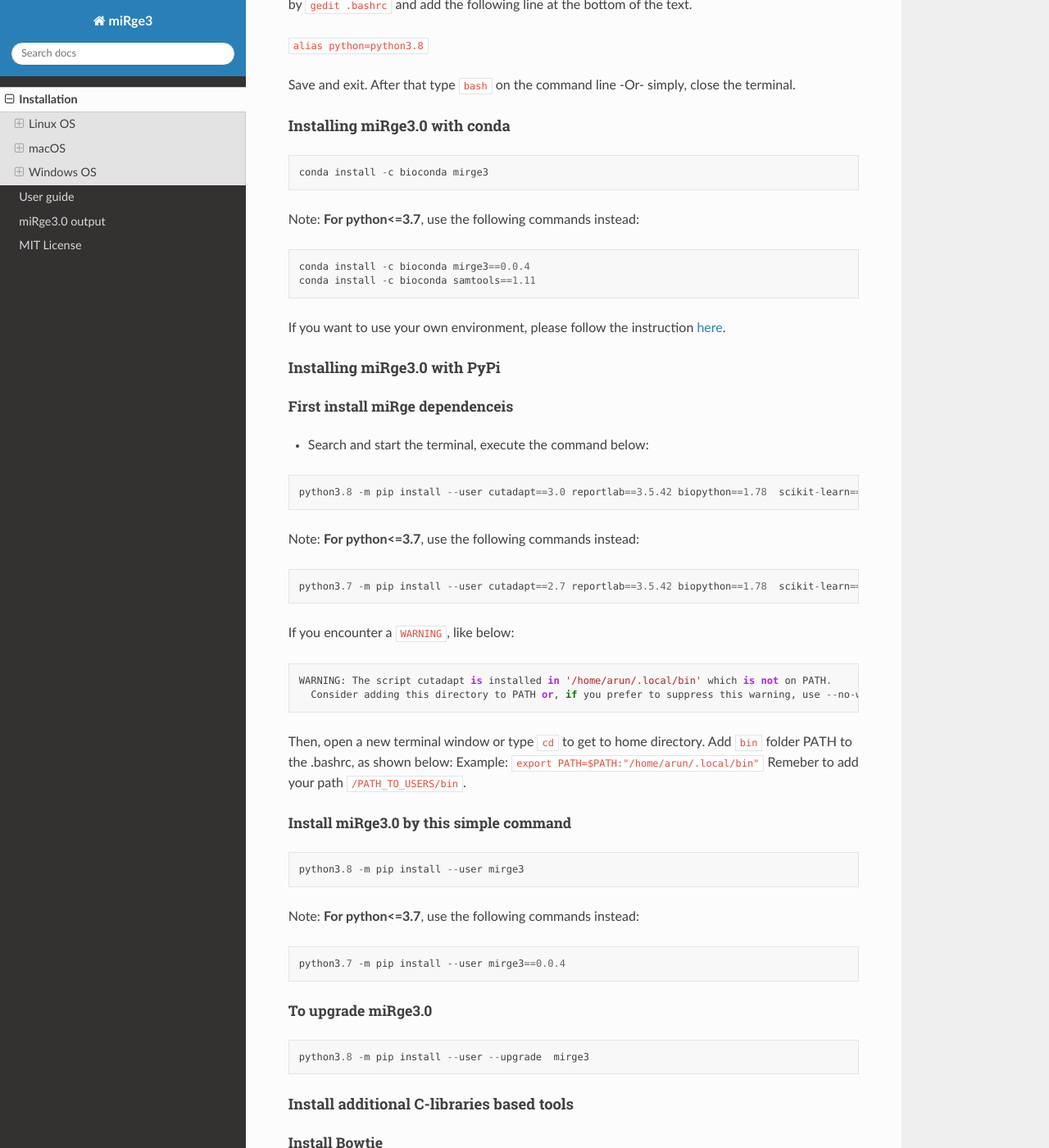
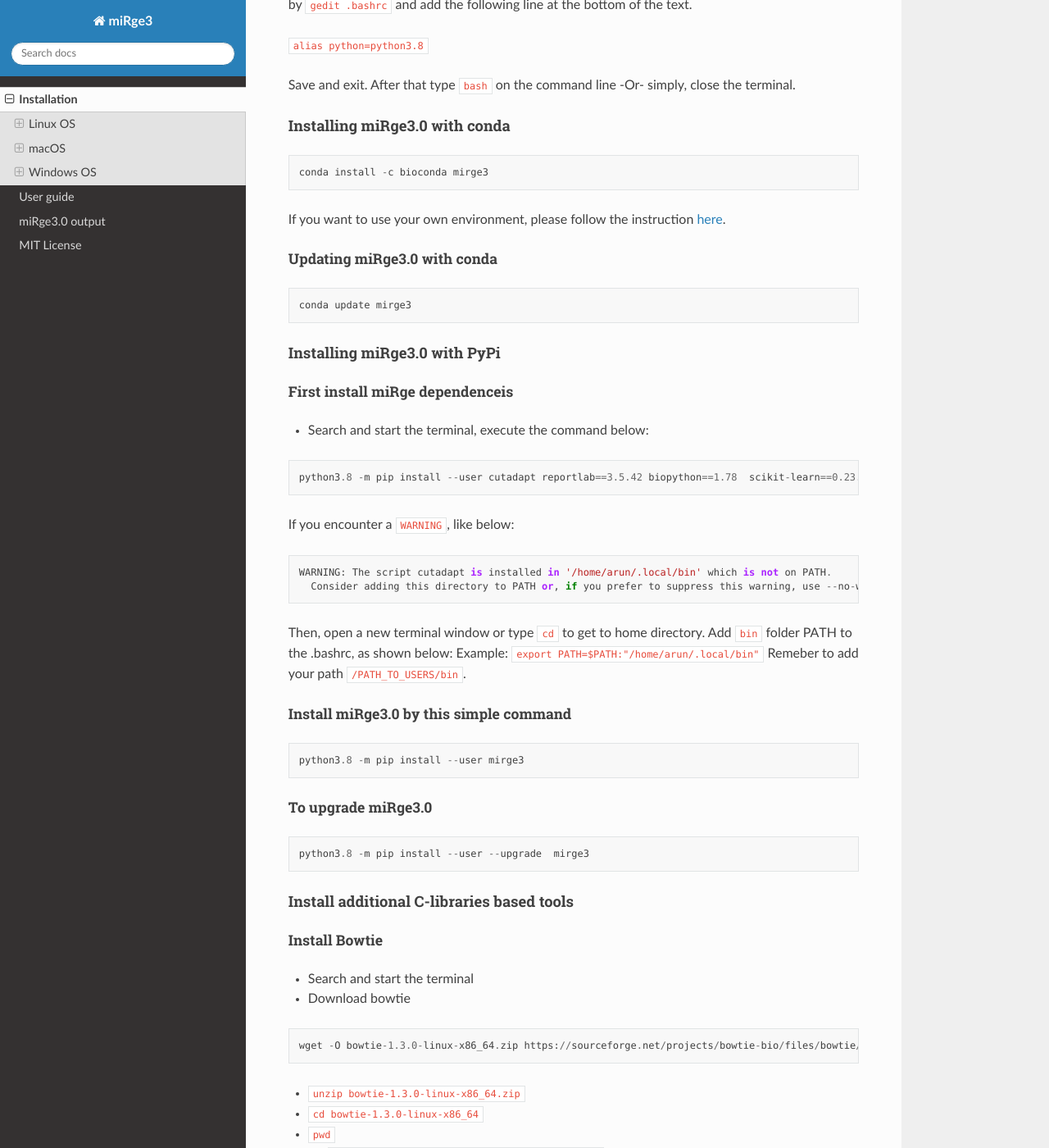
Before and after one commit to mhalushka/miRge3.0, a Sphinx documentation site: the page built from docs/source/installation.md, in a window 1280 px wide and 1400 px high, scrolled down 778 px. Shown: the whole window at 82% size. Built offline with Sphinx 7.4.7 and the Read the Docs theme 2.0.0, drawn with Linux system fonts in a browser that asks for light colours; some of the changed text lies outside the part shown.

Commit message:
Update installation.md

````diff
--- a/docs/source/installation.md
+++ b/docs/source/installation.md
@@ -31,13 +31,13 @@
 ```
 conda install -c bioconda mirge3
 ```
-Note: **For python<=3.7**, use the following commands instead:
-```
-conda install -c bioconda mirge3==0.0.4
-conda install -c bioconda samtools==1.11
-```
 
 If you want to use your own environment, please follow the instruction [here](https://docs.conda.io/projects/conda/en/latest/user-guide/tasks/manage-environments.html#creating-an-environment-with-commands).
+
+##### Updating miRge3.0 with conda
+```
+conda update mirge3
+```
 
 #### Installing miRge3.0 with PyPi
 
@@ -45,12 +45,7 @@
 
 - Search and start the terminal, execute the command below: <br/>
 ```
-python3.8 -m pip install --user cutadapt==3.0 reportlab==3.5.42 biopython==1.78  scikit-learn==0.23.1  hypothesis==5.15.1 pytest==5.4.2  scipy==1.4.1  matplotlib==3.2.1  joblib==0.15.1  pandas==1.0.3 future==0.18.2
-```
-
-Note: **For python<=3.7**, use the following commands instead:
-```
-python3.7 -m pip install --user cutadapt==2.7 reportlab==3.5.42 biopython==1.78  scikit-learn==0.23.1  hypothesis==5.15.1 pytest==5.4.2  scipy==1.4.1  matplotlib==3.2.1  joblib==0.15.1  pandas==1.0.3 future==0.18.2
+python3.8 -m pip install --user cutadapt reportlab==3.5.42 biopython==1.78  scikit-learn==0.23.1  hypothesis==5.15.1 pytest==5.4.2  scipy==1.4.1  matplotlib==3.2.1  joblib==0.15.1  pandas==1.0.3 future==0.18.2
 ```
 
 If you encounter a `WARNING`, like below:
@@ -66,10 +61,6 @@
 ##### Install miRge3.0 by this simple command
 ```
 python3.8 -m pip install --user mirge3
-```
-Note: **For python<=3.7**, use the following commands instead:
-```
-python3.7 -m pip install --user mirge3==0.0.4
 ```
 
 ##### To upgrade miRge3.0
@@ -196,11 +187,19 @@
 #### Installing miRge3.0 with conda
 
 ```
-conda install -c bioconda mirge3==0.0.4
-conda install -c bioconda samtools==1.11
+conda install -c bioconda mirge3
+
 ```
 
 If you want to use your own environment, please follow the instruction [here](https://docs.conda.io/projects/conda/en/latest/user-guide/tasks/manage-environments.html#creating-an-environment-with-commands).
+
+Error: Type `samtools --version` and make sure you don't encounter any `libcrypto.so` errors. If you do encounter, simply reinstall samtools with conda as shown below:
+`conda install samtools`. If the error still persists, please let us know.
+
+##### Updating miRge3.0 with conda
+```
+conda update mirge3
+```
 
 #### Installing miRge3.0 with PyPi
 
@@ -208,7 +207,7 @@
 
 - Search and start the terminal, execute the following command <br/>
 ```
-python3.7 -m pip install --user cutadapt==2.7 reportlab==3.5.42 biopython==1.78  scikit-learn==0.23.1  hypothesis==5.15.1 pytest==5.4.2  scipy==1.4.1  matplotlib==3.2.1  joblib==0.15.1  pandas==1.0.3 future==0.18.2
+python3.7 -m pip install --user cutadapt reportlab==3.5.42 biopython==1.78  scikit-learn==0.23.1  hypothesis==5.15.1 pytest==5.4.2  scipy==1.4.1  matplotlib==3.2.1  joblib==0.15.1  pandas==1.0.3 future==0.18.2
 ```
 
 If you encounter a `WARNING`, like below:
@@ -224,7 +223,7 @@
 
 ##### Install miRge3.0 by this simple command
 ```
-python3.7 -m pip install --user  mirge3==0.0.4
+python3.7 -m pip install --user  mirge3
 ```
 
 ##### To upgrade miRge3.0
@@ -363,13 +362,12 @@
 conda install -c bioconda mirge3
 ```
 
-Note: **For python<=3.7**, use the following commands instead:
+If you want to use your own environment, please follow the instruction [here](https://docs.conda.io/projects/conda/en/latest/user-guide/tasks/manage-environments.html#creating-an-environment-with-commands).
+
+##### Updating miRge3.0 with conda
 ```
-conda install -c bioconda mirge3==0.0.4
-conda install -c bioconda samtools==1.11
+conda update mirge3
 ```
-
-If you want to use your own environment, please follow the instruction [here](https://docs.conda.io/projects/conda/en/latest/user-guide/tasks/manage-environments.html#creating-an-environment-with-commands).
 
 #### Installing miRge3.0 with PyPi
 
@@ -377,13 +375,8 @@
 
 - Search and start Ubuntu, execute the following command <br/>
 ```
-python3.8 -m pip install --user cutadapt==3.0 reportlab==3.5.42 biopython==1.78  scikit-learn==0.23.1  hypothesis==5.15.1 pytest==5.4.2  scipy==1.4.1  matplotlib==3.2.1  joblib==0.15.1  pandas==1.0.3 future==0.18.2
+python3.8 -m pip install --user cutadapt reportlab==3.5.42 biopython==1.78  scikit-learn==0.23.1  hypothesis==5.15.1 pytest==5.4.2  scipy==1.4.1  matplotlib==3.2.1  joblib==0.15.1  pandas==1.0.3 future==0.18.2
 ```
-Note: **For python<=3.7**, use the following commands instead:
-```
-python3.7 -m pip install --user cutadapt==2.7 reportlab==3.5.42 biopython==1.78  scikit-learn==0.23.1  hypothesis==5.15.1 pytest==5.4.2  scipy==1.4.1  matplotlib==3.2.1  joblib==0.15.1  pandas==1.0.3 future==0.18.2
-```
-
 
 If you encounter a `WARNING`, like below:
 ```
@@ -398,10 +391,6 @@
 ##### Install miRge3.0 by this simple command
 ```
 python3.8 -m pip install --user mirge3
-```
-Note: **For python<=3.7**, use the following commands instead:
-```
-python3.7 -m pip install --user mirge3==0.0.4
 ```
 
 ##### To upgrade miRge3.0
````
